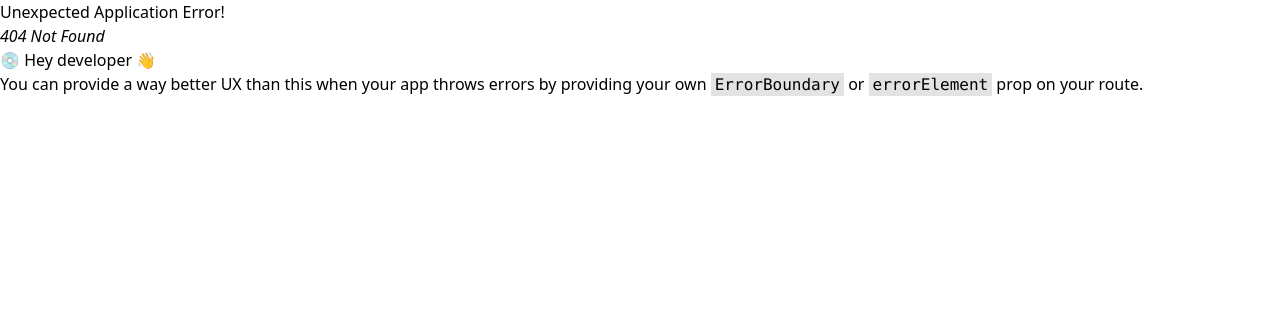
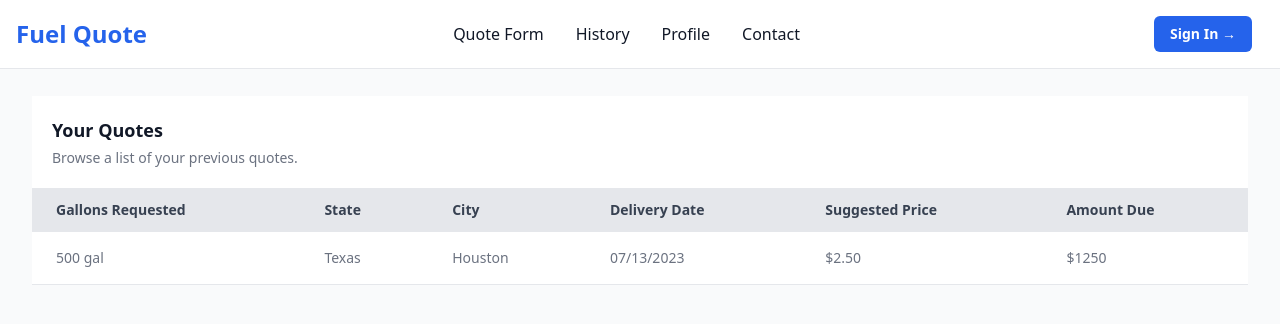
Before and after one commit to jaireid/fuel-quote-app, a React (Vite) app in the folder frontend/: page /history in a window 1280 px wide. Before the commit this address had no page. Shown: the top 324 px of the page. Built offline with nearby package versions, Linux system fonts and the light colour scheme.

Commit message:
Create QuoteHistoryScreen.jsx

```diff
--- a/frontend/src/main.jsx
+++ b/frontend/src/main.jsx
@@ -14,6 +14,7 @@ import HomeScreen from "./screens/HomeScreen";
 import RegisterScreen from "./screens/RegisterScreen";
 import LoginScreen from "./screens/LoginScreen";
 import QuoteScreen from "./screens/QuoteScreen";
+import QuoteHistoryScreen from "./screens/QuoteHistoryScreen";
 
 const router = createBrowserRouter(
   createRoutesFromElements(
@@ -22,6 +23,7 @@ const router = createBrowserRouter(
       <Route path="/login" element={<LoginScreen />}></Route>
       <Route path="/register" element={<RegisterScreen />}></Route>
       <Route path="/quote" element={<QuoteScreen />}></Route>
+      <Route path="/history" element={<QuoteHistoryScreen />}></Route>
     </Route>
   )
 );
--- /dev/null
+++ b/frontend/src/screens/QuoteHistoryScreen.jsx
@@ -0,0 +1,59 @@
+import { useState } from "react";
+
+const QuoteHistoryScreen = () => {
+  const [gallons, setGallons] = useState(0);
+  const [state, setState] = useState("");
+  const [city, setCity] = useState("");
+  const [deliveryDate, setDeliveryDate] = useState(new Date());
+  const [suggestedPrice, setSuggestedPrice] = useState(0);
+  const [amountDue, setAmountDue] = useState(0);
+
+  return (
+    <div className="relative min-h-screen overflow-x-auto bg-gray-50 shadow-md sm:rounded-lg">
+      <div className="flex flex-1 flex-col justify-center px-6 py-24 lg:px-8">
+        <table className="w-full text-sm text-left text-gray-500">
+          <caption class="p-5 text-lg font-semibold text-left text-gray-900 bg-white dark:text-white dark:bg-gray-800">
+            Your Quotes
+            <p class="mt-1 text-sm font-normal text-gray-500 dark:text-gray-400">
+              Browse a list of your previous quotes.
+            </p>
+          </caption>
+          <thead className="text-s text-gray-700 bg-gray-200">
+            <tr>
+              <th scope="col" className="px-6 py-3">
+                Gallons Requested
+              </th>
+              <th scope="col" className="px-6 py-3">
+                State
+              </th>
+              <th scope="col" className="px-6 py-3">
+                City
+              </th>
+              <th scope="col" className="px-6 py-3">
+                Delivery Date
+              </th>
+              <th scope="col" className="px-6 py-3">
+                Suggested Price
+              </th>
+              <th scope="col" className="px-6 py-3">
+                Amount Due
+              </th>
+            </tr>
+          </thead>
+          <tbody>
+            <tr className="bg-white border-b hover:bg-gray-50">
+              <td className="px-6 py-4">500 gal</td>
+              <td className="px-6 py-4">Texas</td>
+              <td className="px-6 py-4">Houston</td>
+              <td className="px-6 py-4">07/13/2023</td>
+              <td className="px-6 py-4">$2.50</td>
+              <td className="px-6 py-4">$1250</td>
+            </tr>
+          </tbody>
+        </table>
+      </div>
+    </div>
+  );
+};
+
+export default QuoteHistoryScreen;
--- a/frontend/src/screens/QuoteScreen.jsx
+++ b/frontend/src/screens/QuoteScreen.jsx
@@ -45,6 +45,30 @@ const QuoteScreen = () => {
               </div>
             </div>
 
+            <div className="sm:col-span-3 sm:col-start-1 grid grid-cols-2 gap-6">
+              <div>
+                <div className="flex items-center justify-between">
+                  <label
+                    htmlFor="city"
+                    className="block text-sm font-medium leading-6 text-gray-900"
+                  >
+                    City
+                  </label>
+                </div>
+                <div className="mt-2">
+                  <input
+                    id="city"
+                    name="city"
+                    type="text"
+                    required
+                    readonly
+                    disabled
+                    className="block w-full rounded-md border-0 py-1.5 text-gray-900 shadow-sm ring-1 ring-inset ring-gray-300 placeholder:text-gray-400 focus:ring-2 focus:ring-inset focus:ring-blue-600 sm:text-sm sm:leading-6"
+                    value={city}
+                  />
+                </div>
+              </div>
+
               <div>
                 <div className="flex items-center justify-between">
                   <label
@@ -66,28 +90,6 @@ const QuoteScreen = () => {
                     value={state}
                   />
                 </div>
-            </div>
-
-            <div>
-              <div className="flex items-center justify-between">
-                <label
-                  htmlFor="city"
-                  className="block text-sm font-medium leading-6 text-gray-900"
-                >
-                  City
-                </label>
-              </div>
-              <div className="mt-2">
-                <input
-                  id="city"
-                  name="city"
-                  type="text"
-                  required
-                  readonly
-                  disabled
-                  className="block w-full rounded-md border-0 py-1.5 text-gray-900 shadow-sm ring-1 ring-inset ring-gray-300 placeholder:text-gray-400 focus:ring-2 focus:ring-inset focus:ring-blue-600 sm:text-sm sm:leading-6"
-                  value={city}
-                />
               </div>
             </div>
 
@@ -117,7 +119,7 @@ const QuoteScreen = () => {
                 htmlFor="suggestedPrice"
                 className="block text-sm font-medium leading-6 text-gray-900"
               >
-                Suggested Price
+                Suggested Price Per Gallon
               </label>
               <div className="mt-2">
                 <input
```
Lines whose indentation alone changed are shown as unchanged.
